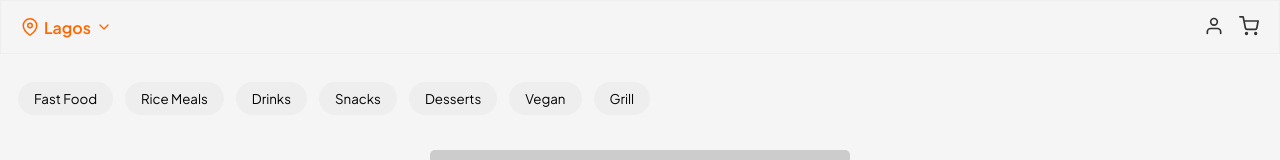
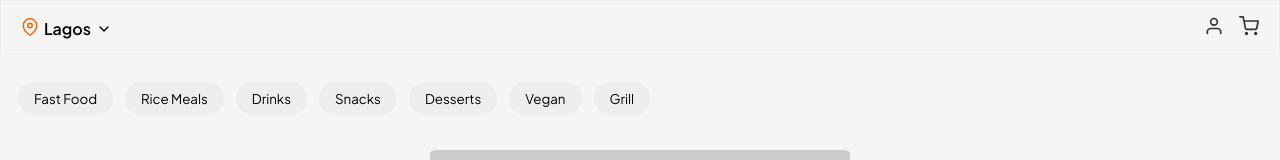
Before and after one commit to ay30bg/droppa, a React (Create React App) app: page / in a window 1280 px wide. Shown: the top 160 px of the page. Built offline with nearby package versions, Linux system fonts and the light colour scheme.

Commit message:
Update header.css

```diff
--- a/src/styles/header.css
+++ b/src/styles/header.css
@@ -19,13 +19,19 @@
   gap: 5px;
   font-weight: 600;
   cursor: pointer;
+  /* color: #ff6600; */
+  user-select: none;
+}
+.map-pin{
   color: #ff6600;
-  user-select: none;
+}
+.address{
+  margin-top: 2px;
 }
 .arrow {
   font-size: 0.7rem;
   transition: transform 0.2s;
-  color: 000;
+  margin-top: 4px;
 }
 .arrow.open {
   transform: rotate(180deg);
```
